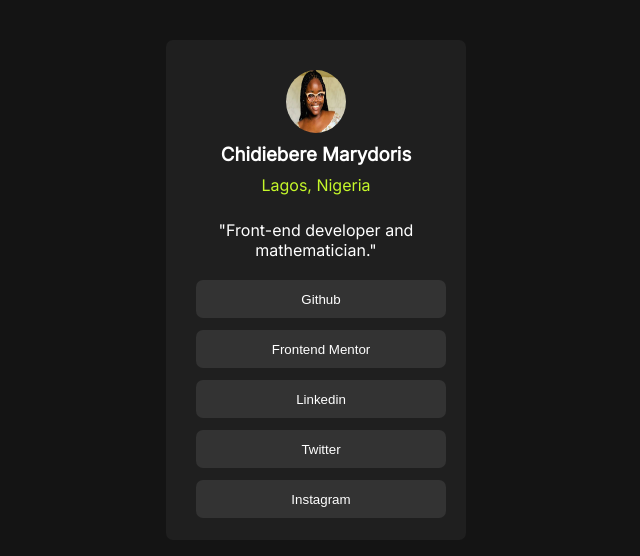
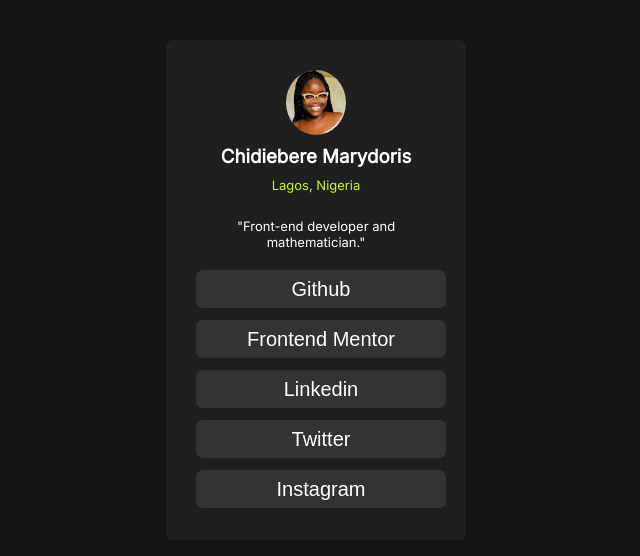
Before and after one commit to Cleotha/social-profile, a plain HTML site: page index.html in a window 1280 px wide. Shown: the whole page, without its empty margins (324-964 px from the left). Drawn offline with Linux system fonts and the light colour scheme.

Commit message:
first commit

```diff
--- a/profile.css
+++ b/profile.css
@@ -16,10 +16,11 @@ body{
 }
 img{
     width: 60px;
-    height: 63px;
+    height: 65px;
     border-radius: 50%;
     display: block;
     margin: auto;
+    object-fit: cover;
 }
 button{
     background-color: hsl(0, 0%, 20%);
@@ -29,6 +30,7 @@ button{
     border-radius: 7px;
     margin-bottom: 12px;
     border: none;
+    font-size: 20px;
     color: hsl(0, 0%, 100%);
 }
 button:visited{
@@ -54,7 +56,7 @@ h3{
     color: hsl(0, 0%, 100%);
 }
 p{
-    font-size: 1rem;
+    font-size: 13px;
     color: hsl(0, 0%, 100%)
 }
 .details{
```
